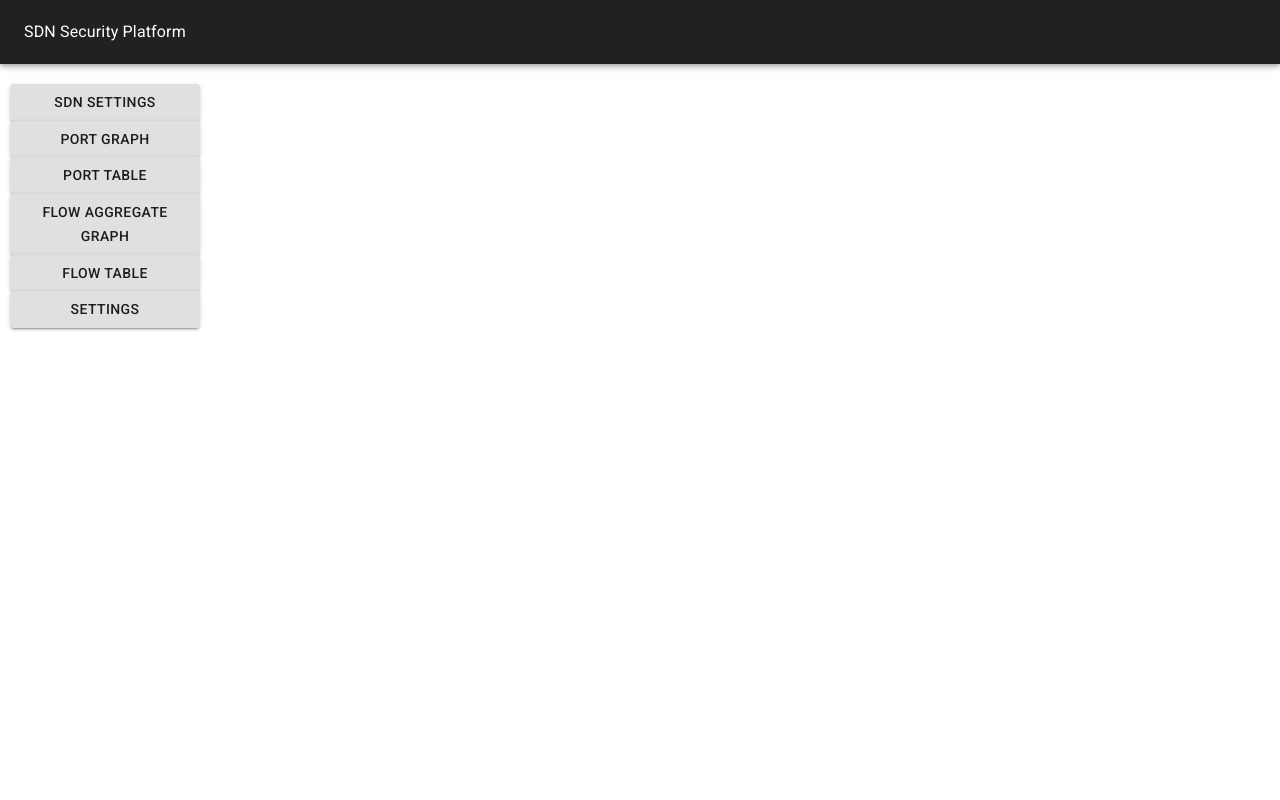
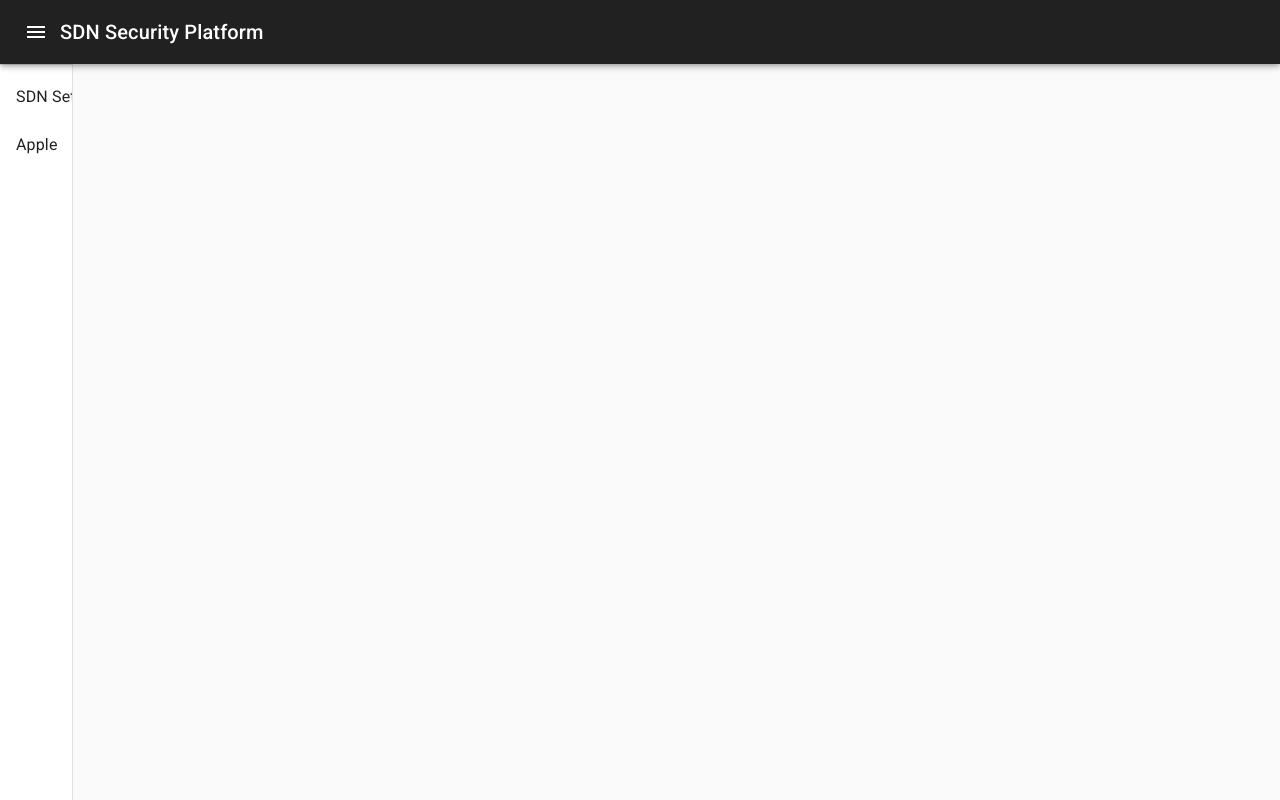
Before and after one commit to chrissayon/sdn_security_platform_frontend, a React (Create React App) app: page / in a window 1280 px wide. Built offline with nearby package versions, Linux system fonts and the light colour scheme.

Commit message:
Created New Body for Website, need to migrate code

```diff
--- a/src/Containers/Layout.js
+++ b/src/Containers/Layout.js
@@ -1,7 +1,4 @@
 import React, { Component } from 'react';
-import Header from '../Components/UI/Header';
-import Footer from '../Components/UI/Footer';
-import Sidebar from './Sidebar/Sidebar';
 import MainBody from './MainBody/MainBody';
 
 import { Provider } from 'react-redux';
@@ -14,7 +11,6 @@
         return (
             <Provider store = {store}>
                 <React.Fragment>
-                    <Header style={{paddingDown: 10}}>SDN Security Platform</Header>
                     <MainBody />
                 </React.Fragment>
             </Provider>
--- a/src/Containers/MainBody/MainBody.js
+++ b/src/Containers/MainBody/MainBody.js
@@ -1,63 +1,157 @@
-import React, { Component } from 'react';
-import SdnSettings from './SdnSettings/SdnSettings'
-import FlowTable from './Flow/FlowTable'
-import PortTable from './Port/PortTable'
+import React from 'react';
+import clsx from 'clsx';
 
-import Grid from '@material-ui/core/Grid';
-import SideButtons from './SideButtons/SideButtons'
-
-import sdnGraph from '../../Components/Graph/Graph';
-import rechartGraph from '../../Components/Graph/rechartGraph';
-import FlowAggregateGraph from './FlowAggregate/FlowAggregateGraph'
-import PortGraph from './Port/PortGraph'
-import Graph from '../../Components/Graph/Graph'
+import { makeStyles, useTheme } from '@material-ui/core/styles';
+import Drawer from '@material-ui/core/Drawer';
+import AppBar from '@material-ui/core/AppBar';
+import Toolbar from '@material-ui/core/Toolbar';
+import List from '@material-ui/core/List';
+import CssBaseline from '@material-ui/core/CssBaseline';
+import Typography from '@material-ui/core/Typography';
+import Divider from '@material-ui/core/Divider';
+import IconButton from '@material-ui/core/IconButton';
+import MenuIcon from '@material-ui/icons/Menu';
+import ChevronLeftIcon from '@material-ui/icons/ChevronLeft';
+import ChevronRightIcon from '@material-ui/icons/ChevronRight';
+import ListItem from '@material-ui/core/ListItem';
+import ListItemIcon from '@material-ui/core/ListItemIcon';
+import ListItemText from '@material-ui/core/ListItemText';
+import InboxIcon from '@material-ui/icons/MoveToInbox';
+import MailIcon from '@material-ui/icons/Mail';
 
 
-import { makeStyles } from '@material-ui/core/styles'
-import { withStyles } from '@material-ui/core/styles';
+const drawerWidth = 240;
 
-import { Route, BrowserRouter, Switch } from 'react-router-dom';
-
-const styles = makeStyles(theme => ({
-    root: {
-        flexGrow: 1,
-
+const useStyles = makeStyles(theme => ({
+  root: {
+    display: 'flex',
+  },
+  appBar: {
+    backgroundColor: '#212121',
+    zIndex: theme.zIndex.drawer + 1,
+    transition: theme.transitions.create(['width', 'margin'], {
+      easing: theme.transitions.easing.sharp,
+      duration: theme.transitions.duration.leavingScreen,
+    }),
+  },
+  appBarShift: {
+    marginLeft: drawerWidth,
+    width: `calc(100% - ${drawerWidth}px)`,
+    transition: theme.transitions.create(['width', 'margin'], {
+      easing: theme.transitions.easing.sharp,
+      duration: theme.transitions.duration.enteringScreen,
+    }),
+  },
+  menuButton: {
+    marginRight: 36,
+  },
+  hide: {
+    display: 'none',
+  },
+  drawer: {
+    width: drawerWidth,
+    flexShrink: 0,
+    whiteSpace: 'nowrap',
+  },
+  drawerOpen: {
+    width: drawerWidth,
+    transition: theme.transitions.create('width', {
+      easing: theme.transitions.easing.sharp,
+      duration: theme.transitions.duration.enteringScreen,
+    }),
+  },
+  drawerClose: {
+    transition: theme.transitions.create('width', {
+      easing: theme.transitions.easing.sharp,
+      duration: theme.transitions.duration.leavingScreen,
+    }),
+    overflowX: 'hidden',
+    width: theme.spacing(7) + 1,
+    [theme.breakpoints.up('sm')]: {
+      width: theme.spacing(9) + 1,
     },
-    // grid: {
-    //     paddingLeft: 5
-    // },
-    paper: {
-        padding: theme.spacing(2),
-        textAlign: 'center',
-        color: theme.palette.text.secondary,
-    },
+  },
+  toolbar: {
+    display: 'flex',
+    alignItems: 'center',
+    justifyContent: 'flex-end',
+    padding: theme.spacing(0, 1),
+    ...theme.mixins.toolbar,
+  },
+  content: {
+    flexGrow: 1,
+    padding: theme.spacing(3),
+  },
 }));
 
-//Main body of the page
-class MainBody extends Component {
-    render () {
-        const { classes } = this.props;
+export default function MiniDrawer() {
+  const classes = useStyles();
+  const theme = useTheme();
+  const [open, setOpen] = React.useState(false);
+  const [buttonIcon] = React.useState("SDN");
+  const [buttonList] = React.useState(["SDN Settings", "Apple"]);
 
-        return (
-            <BrowserRouter>
-                <Grid container style={{paddingLeft: 10, paddingRight: 10}} spacing={3}>
-                    <Grid item xs={2}>
-                        <SideButtons />
-                    </Grid>
-                    <Grid item xs={10} style={{width: "100%"}}>
-                            <Switch>
-                                <Route path={'/flow-table'} component={FlowTable}/>
-                                <Route path={'/port-table'} component={PortTable}/>
-                                <Route path={'/flow-aggregate-graph'} component={FlowAggregateGraph}/>
-                                <Route path={'/sdn-settings'} component={SdnSettings}/>
-                                <Route path={'/graphs'} component={sdnGraph}/>
-                                <Route exact path={'/'} component={null}/>
-                            </Switch>
-                    </Grid>
-                </Grid>
-            </BrowserRouter>
-        )
-    }
+  function handleDrawerOpen() {
+    setOpen(true);
+  }
+
+  function handleDrawerClose() {
+    setOpen(false);
+  }
+
+  return (
+    <React.Fragment className={classes.root}>
+      <CssBaseline />
+      <AppBar
+        position="fixed"
+        className={clsx(classes.appBar, {
+            [classes.appBarShift]: open,
+          })}
+      >
+        <Toolbar>
+          <IconButton
+            color="inherit"
+            aria-label="open drawer"
+            onClick={handleDrawerOpen}
+            edge="start"
+          >
+            <MenuIcon />
+          </IconButton>
+
+          <Typography variant="h6" noWrap>
+            SDN Security Platform
+          </Typography>
+        </Toolbar>
+      </AppBar>
+
+      <Drawer
+        variant="permanent"
+        className={clsx(classes.drawer, {
+          [classes.drawerOpen]: open,
+          [classes.drawerClose]: !open,
+        })}
+        classes={{
+          paper: clsx({
+            [classes.drawerOpen]: open,
+            [classes.drawerClose]: !open,
+          }),
+        }}
+        open={open}
+      >
+        <div className={classes.toolbar}>
+            <IconButton onClick={handleDrawerClose}>
+            {theme.direction === 'rtl' ? <ChevronRightIcon /> : <ChevronLeftIcon />}
+            </IconButton>
+        </div>
+        <Divider />
+        <List>
+            {buttonList.map((text, index) => (
+                <ListItem button key={text}>
+                <ListItemText primary={text} />
+                </ListItem>
+            ))}
+        </List>
+      </Drawer>
+    </React.Fragment>
+  );
 }
-
-export default withStyles(styles)(MainBody);
--- a/src/store.js
+++ b/src/store.js
@@ -22,7 +22,7 @@
     initialState,
     compose(
         applyMiddleware(...middleware),
-        window.__REDUX_DEVTOOLS_EXTENSION__ && window.__REDUX_DEVTOOLS_EXTENSION__()
+        // window.__REDUX_DEVTOOLS_EXTENSION__ && window.__REDUX_DEVTOOLS_EXTENSION__()
     )
 );
 
```
Also changed, not shown: src/Containers/MainBody/MainBodyOld.js (added, +63 -0 lines).
